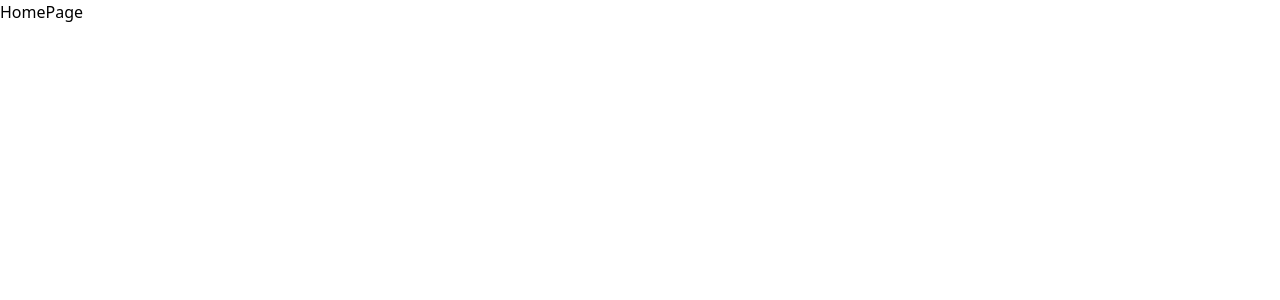
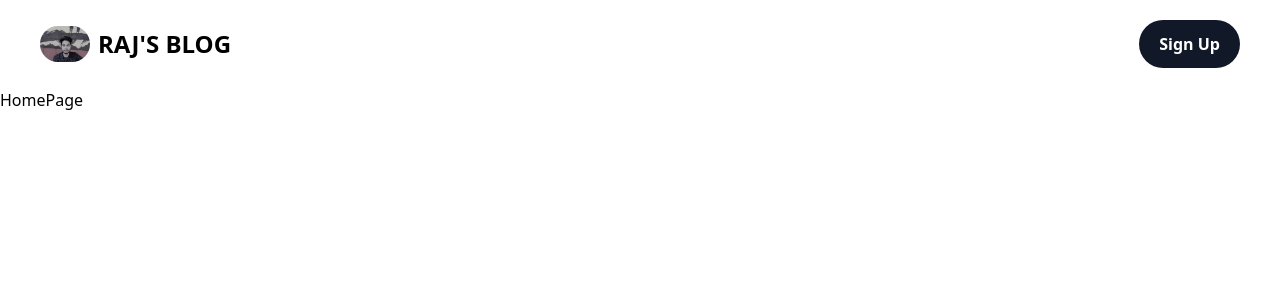
Before and after one commit to Azharul-Raj/myblog, a Next.js app: page / in a window 1280 px wide. Shown: the top 300 px of the page. Built offline with nearby package versions, Linux system fonts and the light colour scheme.

Commit message:
simple header created

```diff
--- a/app/layout.tsx
+++ b/app/layout.tsx
@@ -1,3 +1,4 @@
+import Header from '../components/Header'
 import '../styles/globals.css'
 export default function RootLayout({
   children,
@@ -7,7 +8,10 @@ export default function RootLayout({
   return (
     <html>
       <head />
-      <body>{children}</body>
+      <body>
+      <Header/>
+        {children}
+      </body>
     </html>
   )
 }
--- /dev/null
+++ b/components/Header.tsx
@@ -0,0 +1,21 @@
+import Image from "next/image";
+import Link from "next/link";
+import img from './assets/azharul_raj .jpg'
+
+const Header = () => {
+    return (
+        <header className="flex items-center justify-between mx-10 my-5">
+            <div className="flex items-center space-x-2">
+                <Link href="/">
+                    <Image className="rounded-full" height={80} width={50} alt="logo" src={img}/>
+                </Link>
+                <h1 className="text-2xl font-bold">RAJ'S BLOG</h1>
+            </div>
+            <div className="rounded-full items-center bg-gray-900 text-white px-5 py-3 font-semibold">
+                <Link href='/'>Sign Up</Link>
+            </div>
+        </header>
+    );
+};
+
+export default Header;
--- a/tsconfig.json
+++ b/tsconfig.json
@@ -1,4 +1,4 @@
-// t
+
 {
   "compilerOptions": {
     "target": "es5",
```
Also changed, not shown: app/(user)/page.tsx (renamed from app/page.tsx), components/Banner.tsx (added), components/assets/azharul_raj .jpg (added).
